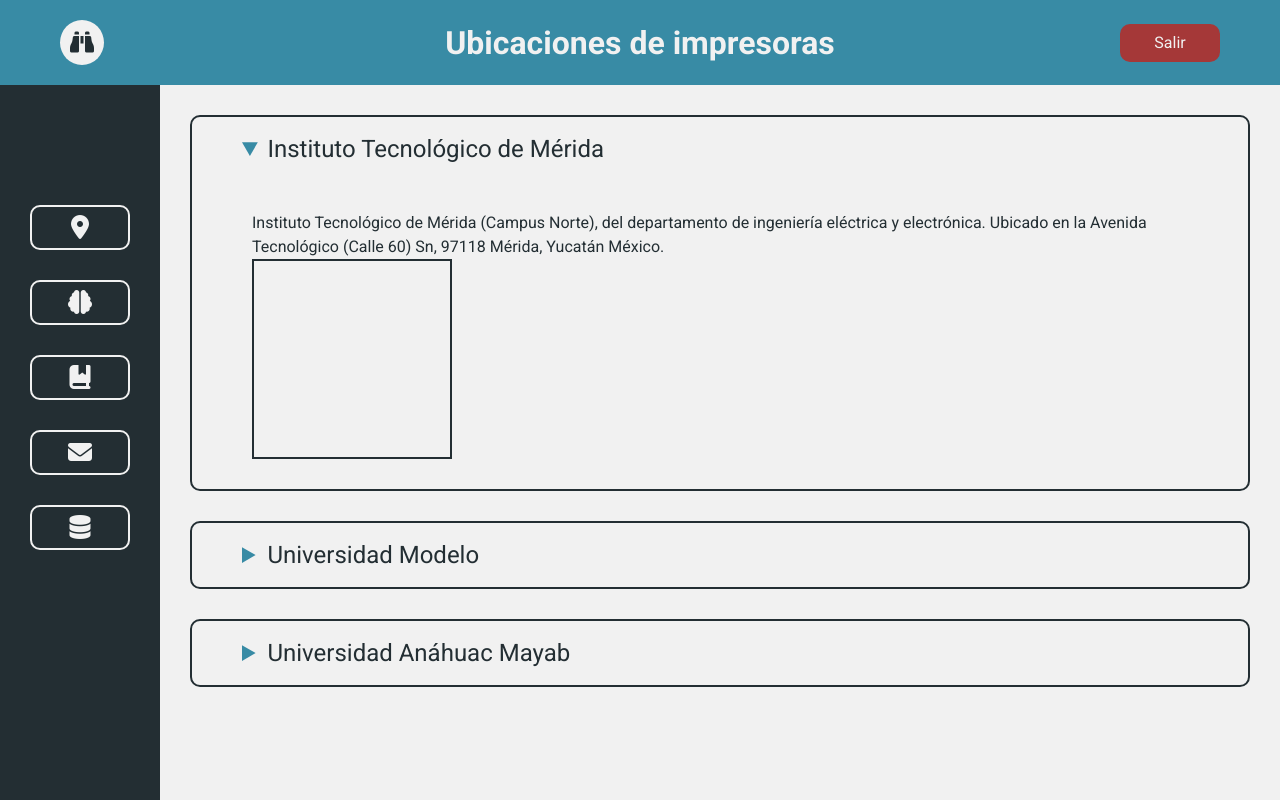
After one commit to DenilsonNM/3DPrinter-Explorer, a PHP site: page /php/main/main-ubicaciones.html in a window 1280 px wide, after a click on "Instituto Tecnológico de Mérida". The commit adds this page. Run offline with PHP 8.4, Linux system fonts and the light colour scheme; a map, chart or similar area stays blank; some libraries are stand-ins or nearby versions.

Commit message:
avance del modulo de ubicaciones

```diff
--- a/css/styles-main.css
+++ b/css/styles-main.css
@@ -151,8 +151,49 @@ button {
   font-size: 24px;
 }
 
+/* ------------------------------------- */
+
 .arti-main {
   /* width: 85%; */
   margin-left: 160px;
-  padding: 20px;
+  padding: 30px;
+  display: flex;
+  flex-direction: column;
+  gap: 30px;
 }
+
+.arti-detail {
+  border: 2px var(--color-dark-blue) solid;
+  border-radius: 10px;
+}
+
+.arti-sumary {
+  border-radius: 5px 5px 0px 0px;
+  font-size: 24px;
+  padding: 20px 50px;
+}
+
+summary::marker {
+  color: var(--color-blue);
+}
+
+
+.arti-sumary:hover {
+  background-color: var(--color-dark-blue);
+  color: var(--color-white);
+}
+
+.arti-sumary:focus {
+  background-color: var(--color-dark-blue);
+  color: var(--color-white);
+}
+
+.arti-sum-div {
+  padding: 30px 60px;
+}
+
+.sum-div-map {
+  border: 2px var(--color-dark-blue) solid;
+  height: 200px;
+  width: 200px;
+}
--- a/html/main.html
+++ b/html/main.html
@@ -20,7 +20,7 @@
   <section class="sect-main">
     <nav class="nav-main">
       <ul>
-        <li><a href="#" class="button-1"><i class="fa-solid fa-location-dot"></i></a></li>
+        <li><a href="/php/main/main-ubicaciones.html" class="button-1"><i class="fa-solid fa-location-dot"></i></a></li>
         <li><a href="#" class="button-1"><i class="fa-solid fa-brain"></i></a></li>
         <li><a href="#" class="button-1"><i class="fa-solid fa-book-bookmark"></i></a></li>
         <li><a href="#" class="button-1"><i class="fa-solid fa-envelope"></i></a></li>
--- /dev/null
+++ b/php/main/main-ubicaciones.html
@@ -0,0 +1,69 @@
+<!DOCTYPE html>
+<html lang="en">
+
+<head>
+  <meta charset="UTF-8">
+  <meta name="viewport" content="width=device-width, initial-scale=1.0">
+  <title>3DPrinter Explorer 2024</title>
+  <link rel="stylesheet" href="../../css/styles-main.css">
+  <script src="https://kit.fontawesome.com/892bb677d3.js" crossorigin="anonymous"></script>
+</head>
+
+<body>
+
+  <header class="head-main">
+    <h1>Ubicaciones de impresoras</h1>
+    <a href="main.html" class="logo"><i class="fa-solid fa-binoculars"></i></a>
+    <a href="../../index.html" class="button-3" onclick="return confirm('¿Estás seguro de que desea salir?')">Salir</a>
+  </header>
+
+  <section class="sect-main">
+    <nav class="nav-main">
+      <ul>
+        <li><a href="#" class="button-1"><i class="fa-solid fa-location-dot"></i></a></li>
+        <li><a href="#" class="button-1"><i class="fa-solid fa-brain"></i></a></li>
+        <li><a href="#" class="button-1"><i class="fa-solid fa-book-bookmark"></i></a></li>
+        <li><a href="#" class="button-1"><i class="fa-solid fa-envelope"></i></a></li>
+        <li><a href="#" class="button-1"><i class="fa-solid fa-database"></i></a></li>
+      </ul>
+    </nav>
+    <article class="arti-main">
+
+      <details class="arti-detail">
+        <summary class="arti-sumary">Instituto Tecnológico de Mérida</summary>
+        <div class="arti-sum-div">
+          <p>Instituto Tecnológico de Mérida (Campus Norte), del departamento de ingeniería eléctrica y electrónica.
+            Ubicado en la
+            Avenida Tecnológico (Calle 60) Sn, 97118 Mérida, Yucatán México.</p>
+          <div class="sum-div-map">
+          </div>
+        </div>
+      </details>
+
+      <details class="arti-detail">
+        <summary class="arti-sumary">Universidad Modelo</summary>
+        <div class="arti-sum-div">
+          <p>Instituto Tecnológico de Mérida (Campus Norte), del departamento de ingeniería eléctrica y electrónica.
+            Ubicado en la
+            Avenida Tecnológico (Calle 60) Sn, 97118 Mérida, Yucatán México.</p>
+          <div class="sum-div-map">
+          </div>
+        </div>
+      </details>
+
+      <details class="arti-detail">
+        <summary class="arti-sumary">Universidad Anáhuac Mayab</summary>
+        <div class="arti-sum-div">
+          <p>Instituto Tecnológico de Mérida (Campus Norte), del departamento de ingeniería eléctrica y electrónica.
+            Ubicado en la
+            Avenida Tecnológico (Calle 60) Sn, 97118 Mérida, Yucatán México.</p>
+          <div class="sum-div-map">
+          </div>
+        </div>
+      </details>
+    </article>
+  </section>
+
+</body>
+
+</html>
```
Also changed, not shown: css/styles-landing.css (+28 -15 lines), php/main/main.html (+3 -138 lines).
